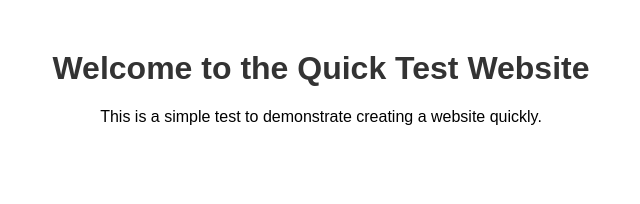
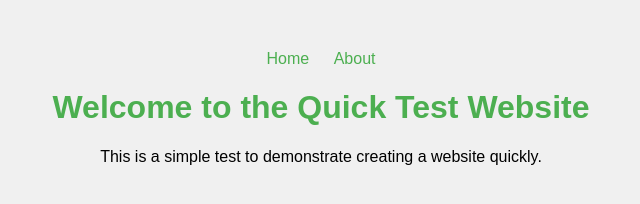
Before and after one commit to Matrsolv0/quick-test-website, a plain HTML site: page index.html in a window 1280 px wide. Shown: the whole page, without its empty margins (319-959 px from the left). Drawn offline with Linux system fonts and the light colour scheme.

Commit message:
Update index.html

```diff
--- a/index.html
+++ b/index.html
@@ -9,13 +9,26 @@
             font-family: Arial, sans-serif;
             text-align: center;
             margin-top: 50px;
+            background-color: #f0f0f0;
         }
         h1 {
-            color: #333;
+            color: #4CAF50;
+        }
+        nav {
+            margin-bottom: 20px;
+        }
+        nav a {
+            margin: 0 10px;
+            text-decoration: none;
+            color: #4CAF50;
         }
     </style>
 </head>
 <body>
+    <nav>
+        <a href="index.html">Home</a>
+        <a href="about.html">About</a>
+    </nav>
     <h1>Welcome to the Quick Test Website</h1>
     <p>This is a simple test to demonstrate creating a website quickly.</p>
 </body>
```
